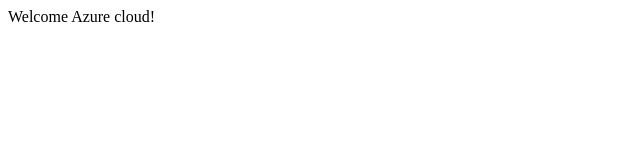
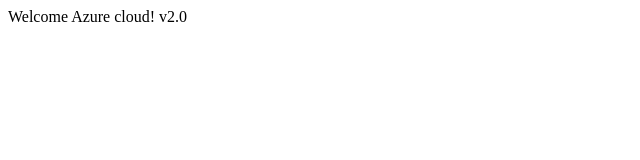
Before and after one commit to nychow/az-204-repo, a plain HTML site: page index.html in a window 1280 px wide. Shown: the full height of the page, 0-640 px from the left. Drawn offline with Linux system fonts and the light colour scheme.

Commit message:
Second commit

```diff
--- a/index.html
+++ b/index.html
@@ -3,6 +3,6 @@
         <title>First Azure app</title>
     </head>
     <body>
-        Welcome Azure cloud!
+        Welcome Azure cloud! v2.0
     </body>
 </html>
```
